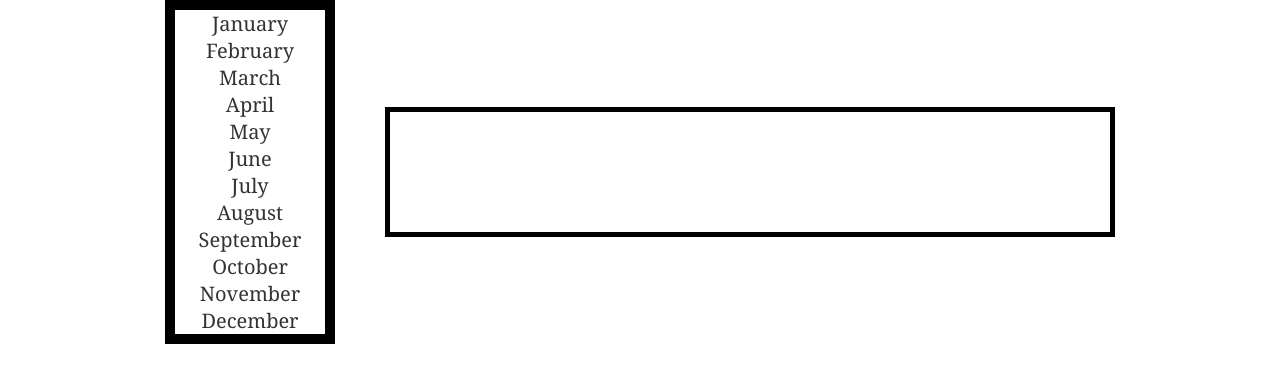
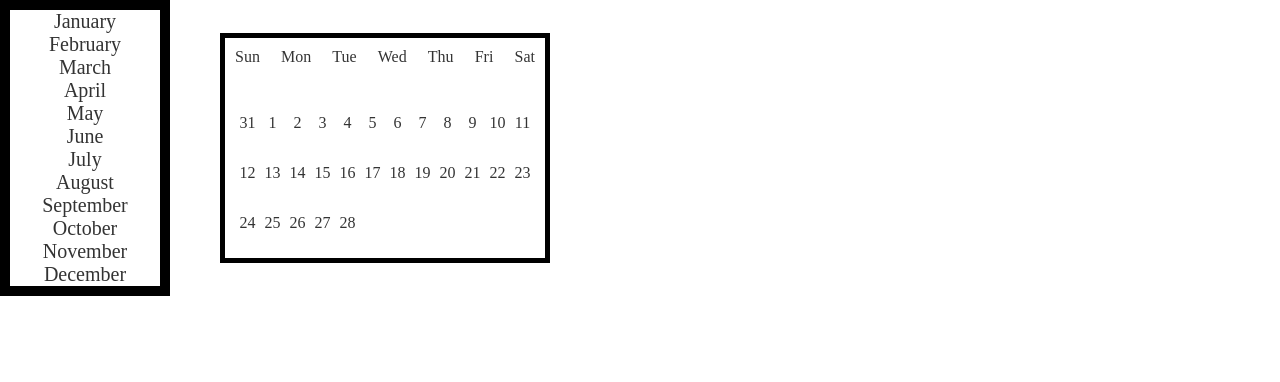
Before and after one commit to hrakt/todo-calendar, a Gatsby site: page / in a window 1280 px wide. Built offline with nearby package versions, Linux system fonts and the light colour scheme; Gatsby itself is replaced by a stand-in of ours.

Commit message:
Add displayMonth render

```diff
--- a/src/components/Calendar/index.js
+++ b/src/components/Calendar/index.js
@@ -11,18 +11,18 @@ const Calendar = () => {
   const [todaysDate] = useState(new Date())
 
   const monthsArr = [
-    { name: "January", days: 31 },
-    { name: "February", days: 28 },
-    { name: "March", days: 31 },
-    { name: "April", days: 30 },
-    { name: "May", days: 31 },
-    { name: "June", days: 30 },
-    { name: "July", days: 31 },
-    { name: "August", days: 31 },
-    { name: "September", days: 30 },
-    { name: "October", days: 31 },
-    { name: "November ", days: 30 },
-    { name: "December ", days: 31 },
+    { name: "January", days: 31, index: 1 },
+    { name: "February", days: 28, index: 2 },
+    { name: "March", days: 31, index: 3 },
+    { name: "April", days: 30, index: 4 },
+    { name: "May", days: 31, index: 5 },
+    { name: "June", days: 30, index: 6 },
+    { name: "July", days: 31, index: 7 },
+    { name: "August", days: 31, index: 8 },
+    { name: "September", days: 30, index: 9 },
+    { name: "October", days: 31, index: 10 },
+    { name: "November ", days: 30, index: 11 },
+    { name: "December ", days: 31, index: 12 },
   ]
 
   const daysOfWeek = [
@@ -40,9 +40,8 @@ const Calendar = () => {
     var mm = todaysDate.getMonth() //January is 0!
     var yyyy = todaysDate.getFullYear()
 
-    setCurrentDay(daysOfWeek[dd])
+    setCurrentDay(dd)
     setYear(yyyy)
-
     updateMonths(mm)
   }, [])
 
@@ -73,14 +72,16 @@ const Calendar = () => {
           )
         })}
       </div>
+      {
         <Month
-        daysOfWeek={daysOfWeek}
+          days={daysOfWeek}
           currentMonth={currentMonth}
           currentDay={currentDay}
           currentYear={currentYear}
           nextMonth={nextMonth}
           previousMonth={previousMonth}
         />
+      }
     </>
   )
 }
--- a/src/components/Month/Month.js
+++ b/src/components/Month/Month.js
@@ -1,28 +1,78 @@
 import React, { useState, useEffect } from "react"
 import styles from "./Month.module.scss"
 
-const Month = ({ today, month, monthDays }) => {
-  const [daysArr, setDaysArr] = useState([])
+const Month = ({
+  days,
+  currentDay,
+  currentMonth,
+  previousMonth,
+  nextMonth,
+  currentYear,
+}) => {
+  const [displayMonth, setDisplayMonth] = useState([])
 
   useEffect(() => {
-    setDaysArr(returnDays(monthDays))
-  }, [monthDays])
+    if (currentMonth)
+      setDisplayMonth(
+        updateMonth(currentYear, currentMonth, currentDay, previousMonth)
+      )
+  }, [currentMonth])
 
-  const returnDays = days => {
+  const getDayObj = (year, month, day) => {
+    const dayOfWeek = new Date(`${year}-${month}-${day}`).getDay()
+    return { dowIndex: dayOfWeek, dowName: days[dayOfWeek] } //day of week index, day of week name
+  }
+
+  const updateMonth = (year, month, day, prevMonth) => {
     let arr = []
-    for (let i = 1; i <= days; i++) {
-      arr.push({ dom: i })
+
+    const fom = getDayObj(year, month.index, 1) //first of month
+    if (fom !== 0)
+      for (let i = 0; i < fom.dowIndex; i++) {
+        console.log(prevMonth.days - (fom.dowIndex - 1))
+        const date = prevMonth.days - (fom.dowIndex - 1)
+        arr[i] = {
+          date: date,
+          month: prevMonth,
+          ...getDayObj(year, prevMonth.index, date),
+        }
+      }
+
+    for (let i = fom.dowIndex; i <= month.days; i++) {
+      arr[i] = {
+        date: i,
+        month: month,
+        ...getDayObj(year, month.index, i),
+      }
     }
+
+    console.log(arr)
+
     return arr
   }
 
   return (
     <div className={styles.container}>
-      {daysArr.map((day, key) => {
+      <div className={styles.weekDayContainer}>
+        {days.map((day, key) => {
+          const short = day.substring(0, 3)
+          return (
+            <div key={key} className={styles.weekDay}>
+              {short}
+            </div>
+          )
+        })}
+      </div>
+
+      {displayMonth.map((day, key) => {
+        // console.log(day)
         return (
-          <div className={styles.day} key={key}>
-            {day.dom}
-          </div>
+          <>
+            <div className={styles.day} key={key}>
+              {day.date}
+            </div>
+            {day % 7 === 0 ? <br /> : null}
+          </>
         )
       })}
     </div>
--- a/src/components/Month/Month.module.scss
+++ b/src/components/Month/Month.module.scss
@@ -1,6 +1,6 @@
 .container {
-  width: 70rem;
-  height: 10rem;
+  width: 30rem;
+  height: 20rem;
   font-size: 1.6rem;
   border: 0.5rem black solid;
   display: flex;
@@ -9,11 +9,28 @@
   padding: 1rem;
 }
 .day {
-  margin-right: 0.1rem;
-  width: 7rem;
+  width: 2.5rem;
   cursor: pointer;
+  display: flex;
   text-align: center;
+  justify-content: center;
+  align-items: center;
   &:hover {
     background-color: grey;
   }
 }
+
+.weekDayContainer {
+  display: flex;
+  width: 100%;
+  justify-content: space-between;
+}
+
+.weekday {
+  width: 7rem;
+  height: 2rem;
+  display: flex;
+  text-align: center;
+  justify-content: center;
+  align-items: center;
+}
--- a/src/components/layout.css
+++ b/src/components/layout.css
@@ -1,7 +1,7 @@
 html {
   -ms-text-size-adjust: 100%;
   -webkit-text-size-adjust: 100%;
-  font: georgia, serif, sans-serif;
+  /* font:  sans-serif; */
   font-size: 10px;
   box-sizing: border-box;
   overflow-y: scroll;
@@ -11,7 +11,7 @@ body {
   -webkit-font-smoothing: antialiased;
   -moz-osx-font-smoothing: grayscale;
   color: hsla(0, 0%, 0%, 0.8);
-  font-family: georgia, serif;
+  /* font-family: georgia, serif; */
   font-weight: normal;
   word-wrap: break-word;
   font-kerning: normal;
@@ -22,6 +22,6 @@ body {
 }
 main {
   display: flex;
-  justify-content: center;
+  /* justify-content: center; */
   align-items: center;
 }
```
Lines whose indentation alone changed are shown as unchanged.
